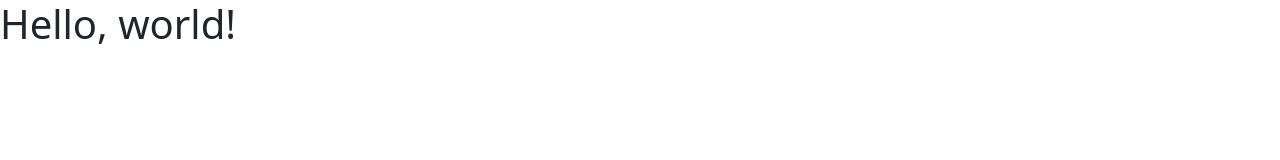
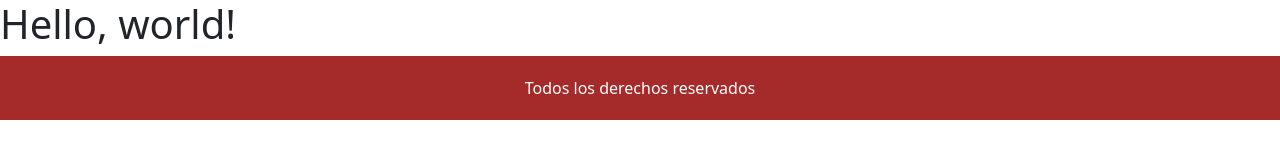
Before and after one commit to hernandw/ejercicio2-clase, a plain HTML site: page index.html in a window 1280 px wide. Drawn offline with nearby package versions, Linux system fonts and the light colour scheme.

Commit message:
:art: creacion  estilos del footer

```diff
--- /dev/null
+++ b/assets/css/style.css
@@ -0,0 +1,6 @@
+.footer {
+    text-align: center;
+    background-color: brown;
+    color: white;
+    padding: 20px;
+}
--- a/index.html
+++ b/index.html
@@ -5,9 +5,21 @@
     <meta name="viewport" content="width=device-width, initial-scale=1">
     <title>Bootstrap demo</title>
     <link href="https://cdn.jsdelivr.net/npm/bootstrap@5.3.2/dist/css/bootstrap.min.css" rel="stylesheet" integrity="sha384-T3c6CoIi6uLrA9TneNEoa7RxnatzjcDSCmG1MXxSR1GAsXEV/Dwwykc2MPK8M2HN" crossorigin="anonymous">
+    <link rel="stylesheet" href="./assets/css/style.css">
   </head>
   <body>
     <h1>Hello, world!</h1>
+
+
+
+
+
+
+
+
+    <footer class="footer">
+        Todos los derechos reservados
+    </footer>
     <script src="https://cdn.jsdelivr.net/npm/bootstrap@5.3.2/dist/js/bootstrap.bundle.min.js" integrity="sha384-C6RzsynM9kWDrMNeT87bh95OGNyZPhcTNXj1NW7RuBCsyN/o0jlpcV8Qyq46cDfL" crossorigin="anonymous"></script>
   </body>
 </html>
```
